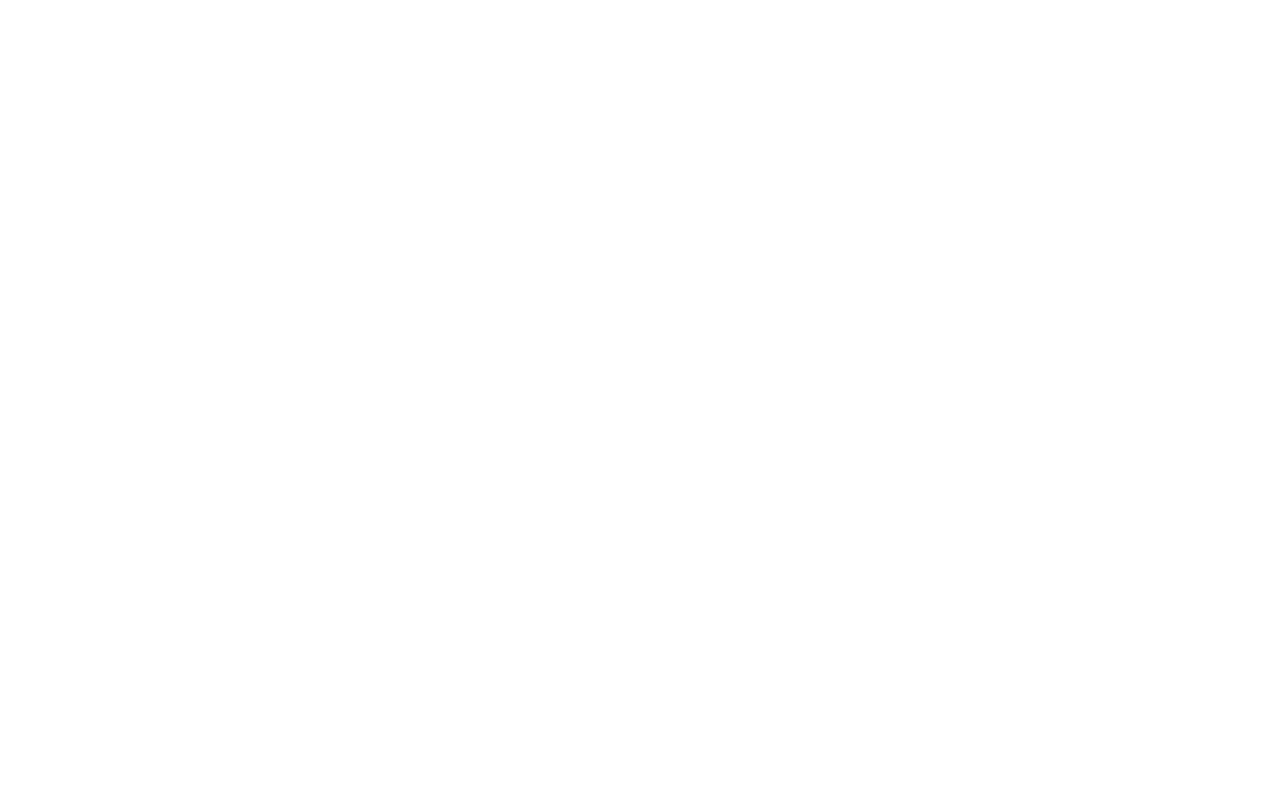
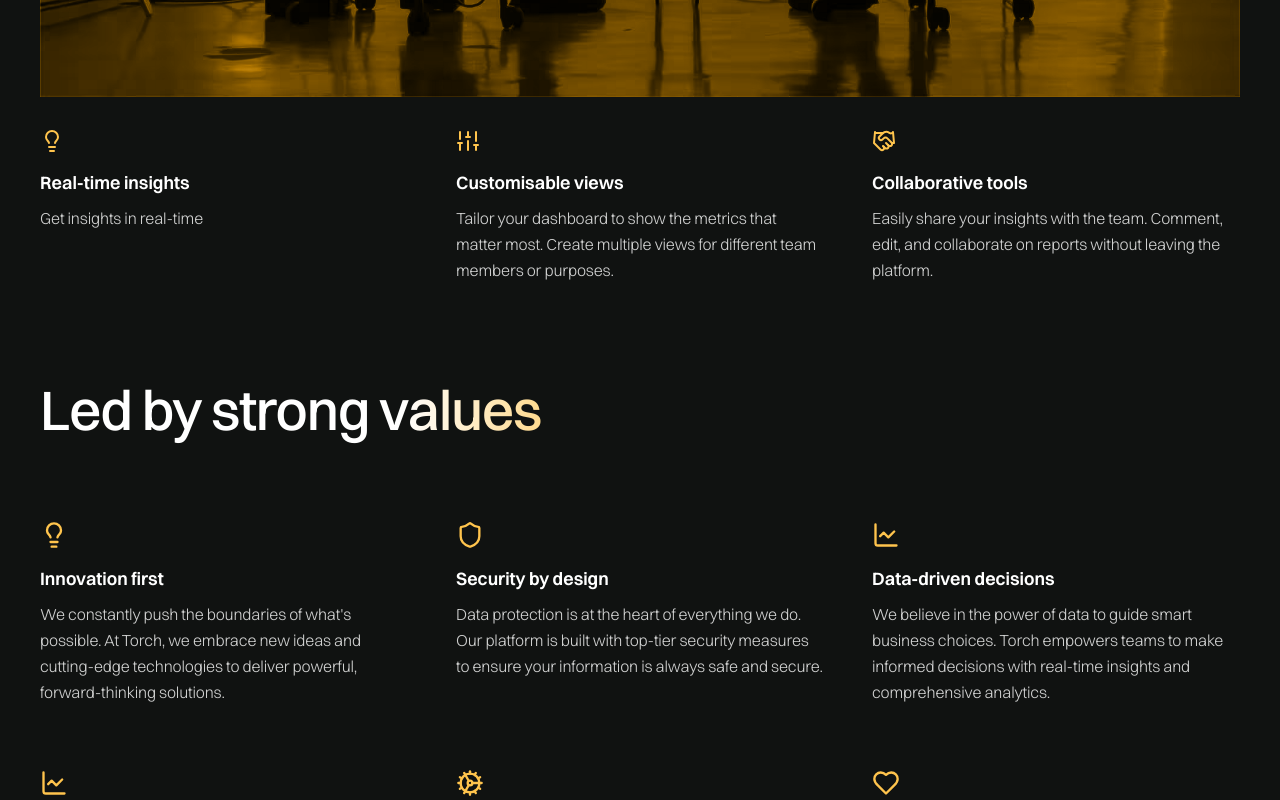
Before and after one commit to mohamedyasser27/torch-clone, a Next.js app: page /about in a window 1280 px wide. Before the commit this address had no page. Shown: the part 1500-2300 px from the top of the page. Before the commit the page ends 1313 px from the top, so only its background shows below. Built offline with nearby package versions, Linux system fonts and the light colour scheme.

Commit message:
feat: add about page

```diff
--- /dev/null
+++ b/src/app/about/page.tsx
@@ -0,0 +1,86 @@
+import { Handshake, Lightbulb, Sliders } from "lucide-react";
+import { Metadata } from "next";
+import Image from "next/image";
+
+import AboutHeroSection from "@/components/AboutHeroSection";
+import CTASection from "@/components/CTASection";
+import CustomersSection from "@/components/CustomersSection";
+import FaqSection from "@/components/FaqSection";
+import SingleFeatureSection from "@/components/SingleFeatureSection";
+import ValuesSection from "@/components/ValuesSection";
+import { createMetadata } from "@/lib/constants";
+
+export const metadata: Metadata = createMetadata({
+	title: "About Us",
+	description:
+		"Learn about Torch's mission to empower businesses with real-time data analytics. Discover our values, team, and commitment to transforming complex data into actionable insights.",
+	path: "/about",
+	imageAlt: "Torch Analytics Team - Our Mission and Values",
+});
+
+export default function AboutPage() {
+	return (
+		<>
+			<AboutHeroSection />
+			<SingleFeatureSection
+				containerClassName="bg-primary"
+				heroClassName="mix-blend-luminosity"
+				title="Empower businesses with real-time data"
+				subtitle="Our mission"
+				image="/about-hero-illustration.avif"
+				features={[
+					{
+						icon: <Lightbulb />,
+						title: "Real-time insights",
+						description: "Get insights in real-time",
+					},
+					{
+						icon: <Sliders />,
+						title: "Customisable views",
+						description:
+							"Tailor your dashboard to show the metrics that matter most. Create multiple views for different team members or purposes.",
+					},
+					{
+						icon: <Handshake />,
+						title: "Collaborative tools",
+						description:
+							"Easily share your insights with the team. Comment, edit, and collaborate on reports without leaving the platform.",
+					},
+				]}
+			/>
+			<ValuesSection />
+			<section className="section grid grid-cols-1 md:grid-cols-3 md:grid-rows-2 gap-4 min-h-[700px] container mx-auto">
+				<div className="relative col-span-1 md:col-span-2 md:row-span-2 overflow-hidden rounded-xl">
+					<Image
+						src="/about-image-1.avif"
+						alt="Office workspace"
+						fill
+						priority
+						className="object-cover"
+					/>
+				</div>
+				<div className="relative col-span-1 md:col-span-1 md:row-span-1 overflow-hidden rounded-xl">
+					<Image
+						src="/about-image-2.avif"
+						alt="Team collaboration"
+						fill
+						priority
+						className="object-cover"
+					/>
+				</div>
+				<div className="relative col-span-1 md:col-span-1 md:row-span-1 overflow-hidden rounded-xl">
+					<Image
+						src="/about-image-3.avif"
+						alt="Team meeting and discussion"
+						fill
+						priority
+						className="object-cover"
+					/>
+				</div>
+			</section>
+			<CustomersSection />
+			<FaqSection />
+			<CTASection />
+		</>
+	);
+}
```
